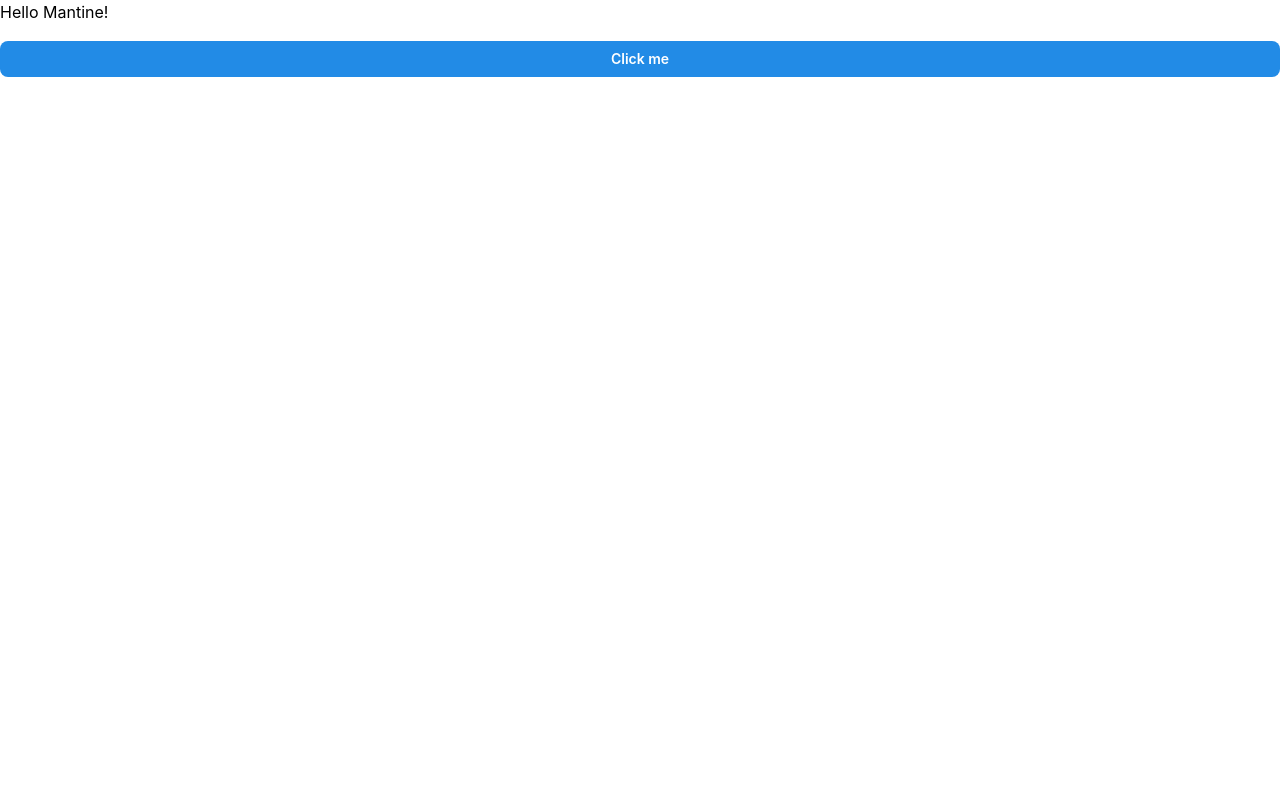
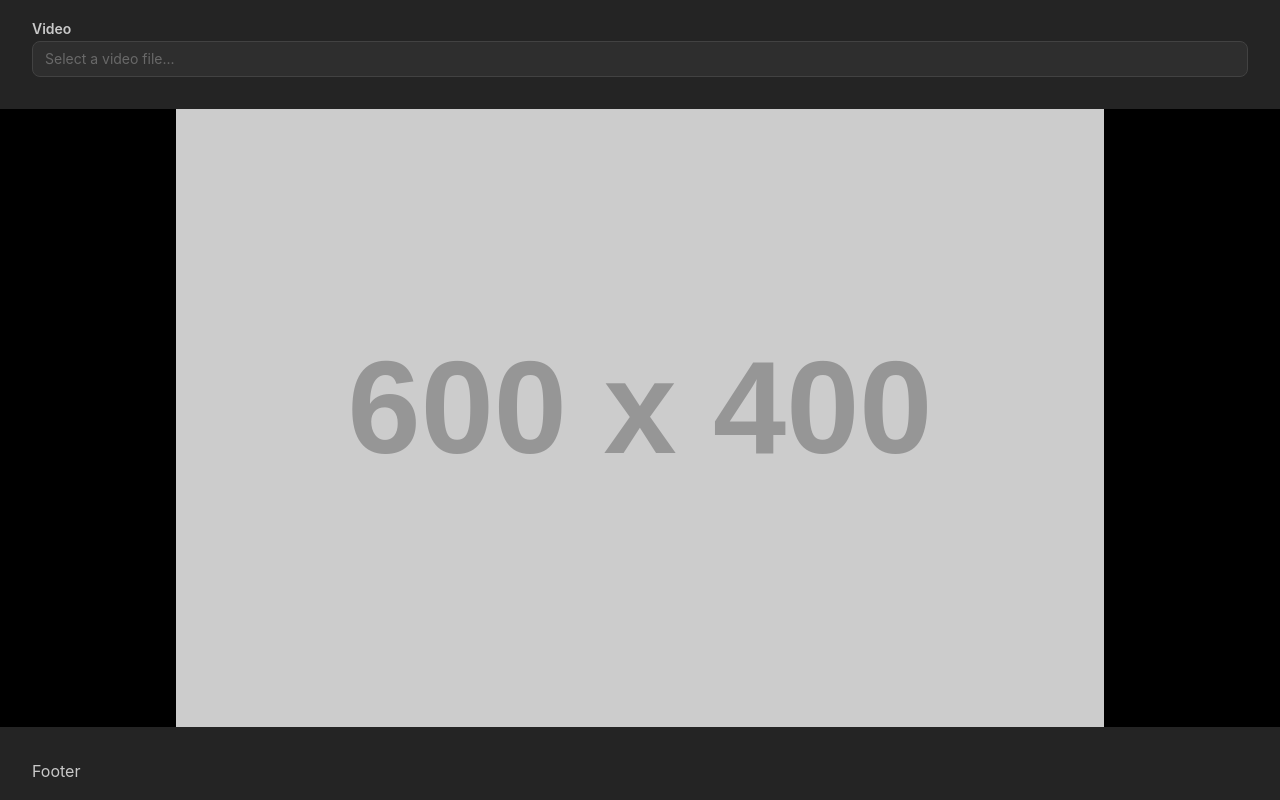
Before and after one commit to stuartstew/video-cropper, a React (Vite) app: page / in a window 1280 px wide. Built offline with nearby package versions, Linux system fonts and the light colour scheme.

Commit message:
feat: add basic layout

```diff
--- a/src/app.tsx
+++ b/src/app.tsx
@@ -1,13 +1,18 @@
 import "@mantine/core/styles.css";
 
-import { Button, MantineProvider, Stack, Text } from "@mantine/core";
+import { MantineProvider, Stack, Text } from "@mantine/core";
+import { FrameCrop } from "./components/frame-crop";
+import { VideoInput } from "./components/video-input";
 
 const App = () => {
   return (
-    <MantineProvider>
-      <Stack>
-        <Text>Hello Mantine!</Text>
-        <Button>Click me</Button>
+    <MantineProvider defaultColorScheme="dark">
+      <Stack h="100vh" display="flex">
+        <VideoInput />
+        <FrameCrop />
+        <Text px="xl" py="md">
+          Footer
+        </Text>
       </Stack>
     </MantineProvider>
   );
--- /dev/null
+++ b/src/components/frame-crop.tsx
@@ -0,0 +1,9 @@
+import { Center, Image } from "@mantine/core";
+
+export const FrameCrop = () => {
+  return (
+    <Center flex={1} bg="#000" style={{ overflow: "hidden" }}>
+      <Image h="100%" w="100%" fit="contain" src="https://placehold.co/600x400" />
+    </Center>
+  );
+};
--- /dev/null
+++ b/src/components/video-input.tsx
@@ -0,0 +1,5 @@
+import { FileInput } from "@mantine/core";
+
+export const VideoInput = () => {
+  return <FileInput accept="video/*" label="Video" placeholder="Select a video file..." px="xl" py="md" />;
+};
```
